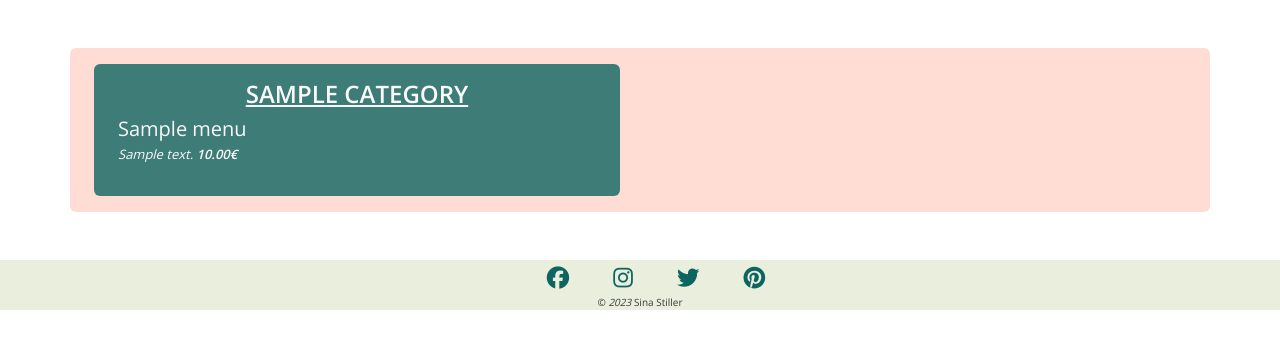
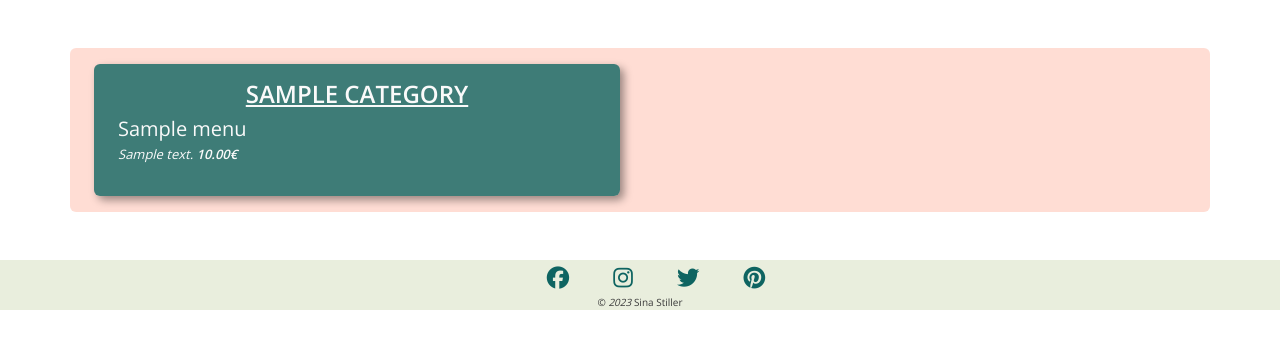
Before and after one commit to sinastiller/pp4_restaurant_website, a Django app: page /menu_list/ in a window 1280 px wide. Shown: the part 75-424 px from the top of the page. Run offline with Django 3.2, Linux system fonts and the light colour scheme; tables that the repository leaves empty hold one stand-in row (values such as "Sample post"); some libraries are stand-ins or nearby versions; some web fonts are replaced.

Commit message:
Add box-shadow to menu-card

```diff
--- a/static/css/style.css
+++ b/static/css/style.css
@@ -137,6 +137,7 @@ footer p {
 .menu-card {
     color: #FAFAFA;
     background-color: rgb(14, 100, 97, 0.8);
+    box-shadow: 4px 4px 8px 0 rgba(0, 0, 0, 0.4)
 }
 
 .card-title {
```
